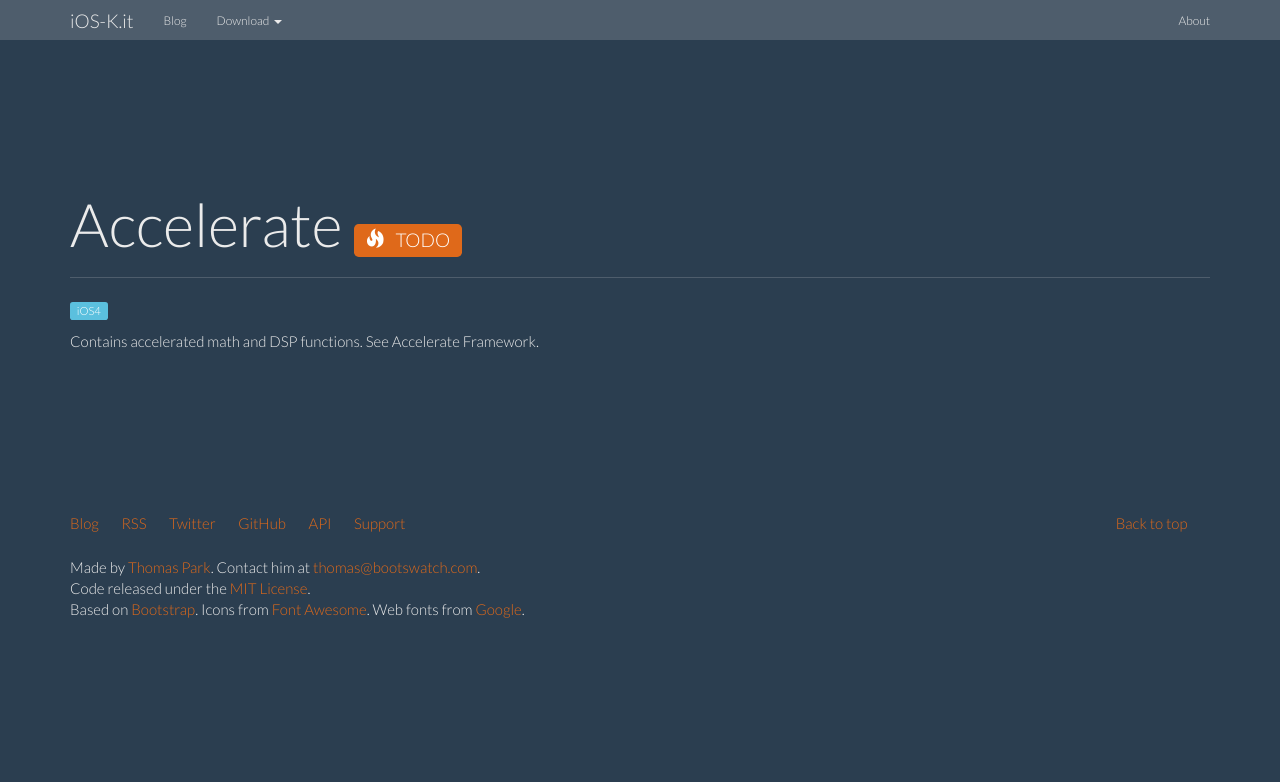
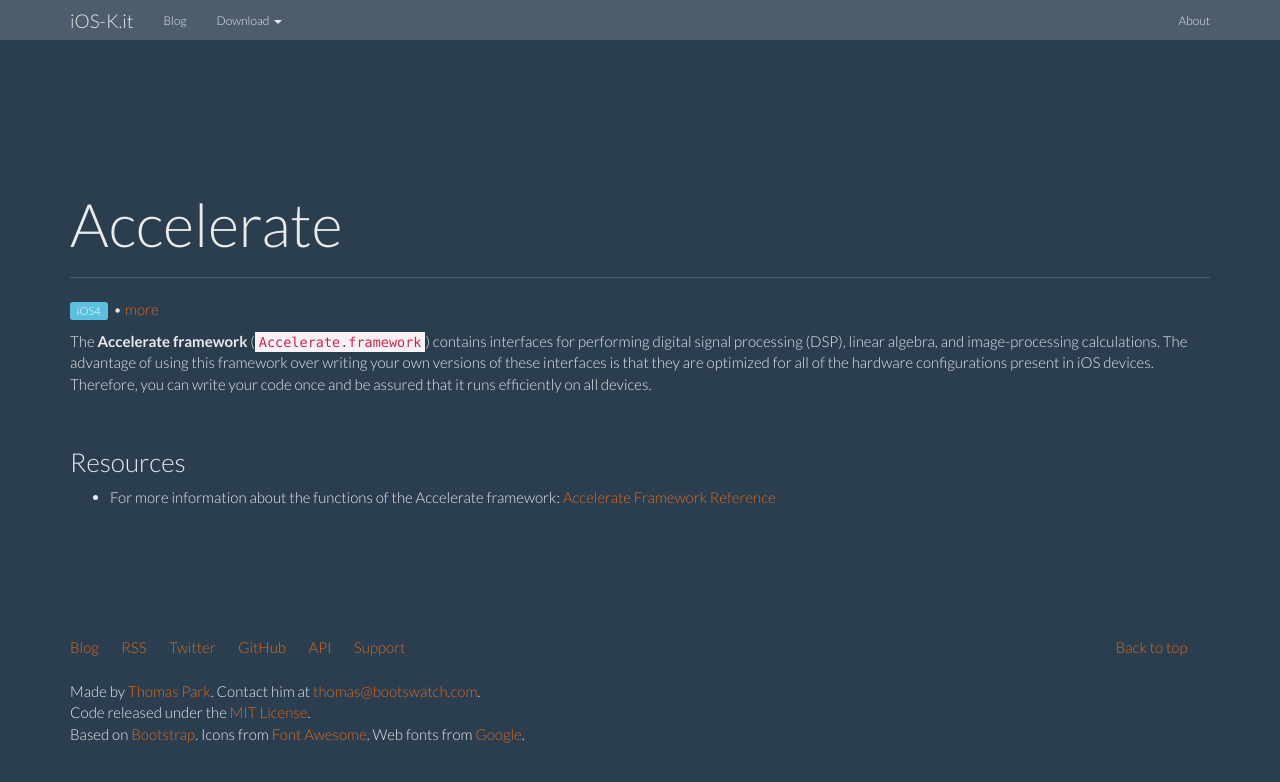
Before and after one commit to ioskit/ioskit.github.io, a Jekyll site: the page built from _kits/Accelerate.md, in a window 1280 px wide. Shown: the top 782 px of the page. Built offline with Jekyll 4.4.1, drawn with Linux system fonts in a browser that asks for light colours; nearby versions of some CDN libraries.

Commit message:
Kit: Accelerate.

```diff
--- a/_kits/Accelerate.md
+++ b/_kits/Accelerate.md
@@ -2,16 +2,16 @@
 layout: kit
 name: 'Accelerate'
 id: accelerate
-status: TODO
+status:
 since: iOS4
 prefixe: 'cblas,vDSP'
-link:
-abstract: "Contains accelerated math and DSP functions. See Accelerate Framework."
-links__:
+link: https://developer.apple.com/library/ios/documentation/Accelerate/Reference/AccelerateFWRef/_index.html#//apple_ref/doc/uid/TP40009465
+abstract: "Contains interfaces for performing digital signal processing (DSP), linear algebra, and image-processing calculations."
+links:
  - link:
-     name: 'aaa'
-     url: bbb
-     description: 'ccc'
+     name: 'Accelerate Framework Reference'
+     url: https://developer.apple.com/library/ios/documentation/Accelerate/Reference/AccelerateFWRef/_index.html#//apple_ref/doc/uid/TP40009465
+     description: 'For more information about the functions of the Accelerate framework: '
 ---
 
-Contains accelerated math and DSP functions. See Accelerate Framework.
+The **Accelerate framework** (`Accelerate.framework`) contains interfaces for performing digital signal processing (DSP), linear algebra, and image-processing calculations. The advantage of using this framework over writing your own versions of these interfaces is that they are optimized for all of the hardware configurations present in iOS devices. Therefore, you can write your code once and be assured that it runs efficiently on all devices.
```
